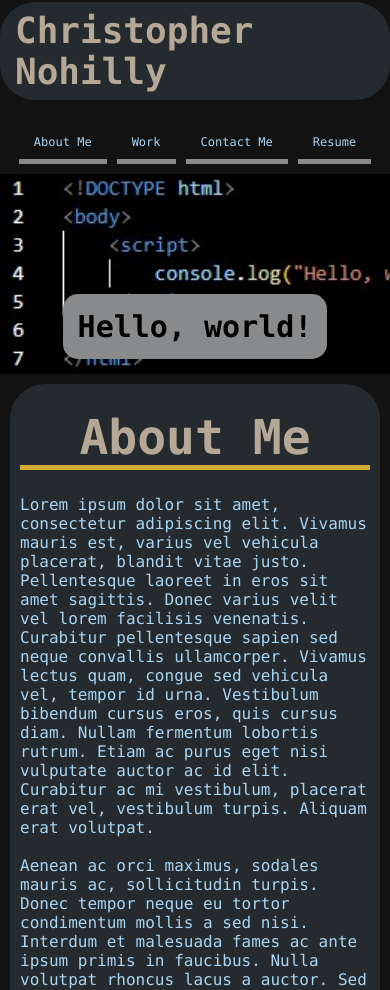
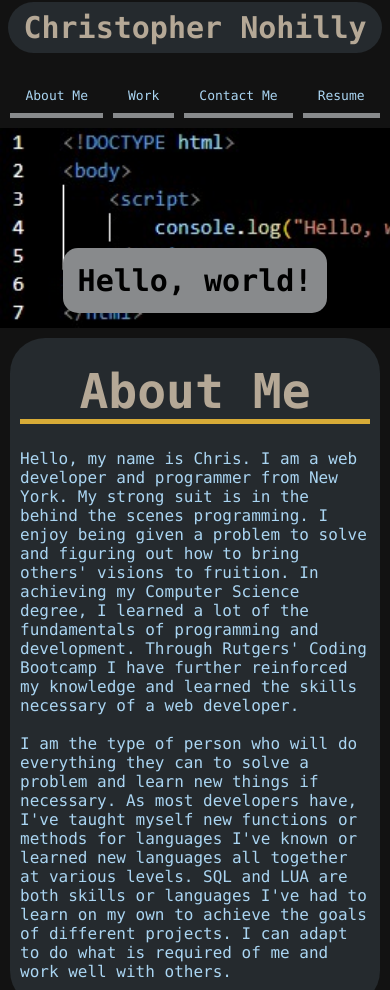
Before and after one commit to cnohilly/cnohilly-portfolio, a plain HTML site: page index.html in a window 390 px wide. Shown: the part 98-1088 px from the top of the page. Drawn offline with Linux system fonts and the light colour scheme.

Commit message:
Wrote in about me section and cleaned code

```diff
--- a/assets/css/style.css
+++ b/assets/css/style.css
@@ -1,12 +1,9 @@
 :root {
-    --nav-hover-color: #2d2d2d;
-
     --dark-primary-color: #121212;
-    --secondary-color: #f2c7aa;
+    --primary-color: #aad5f2;
+    --secondary-color: #b5a896;
+    --tertiary-color: #888a8c;
     --bracket-color: #d7ab37;
-    --heading-color: #b5a896;
-    --text-color: #aad5f2;
-    --card-outline-color: #888a8c;
 }
 
 * {
@@ -18,19 +15,18 @@
 body {
     background-color: var(--dark-primary-color);
     font-family: Consolas, 'Courier New', monospace;
-    color: var(--text-color);
+    color: var(--primary-color);
 }
 
 a {
     text-decoration: none;
     font-style: normal;
-    color: var(--text-color);
+    color: var(--primary-color);
 }
 
-/* Overlay Style Start */
-
+/* background overlay */
 .overlay {
-    background-color: var(--text-color);
+    background-color: var(--primary-color);
     opacity: 12%;
     width: 100%;
     height: 100%;
@@ -40,8 +36,6 @@ a {
     border-radius: 35px;
     z-index: -1;
 }
-
-/* Overlay Styles End */
 
 /* Flex Container */
 .flex-container {
@@ -67,6 +61,7 @@ header {
     box-shadow: 0px 0px 10px black;
 }
 
+/* flex container for personal image and name header */
 header div {
     align-items: center;
     justify-content: center;
@@ -86,10 +81,11 @@ header h1 {
     font-size: 36px;
     position: relative;
     padding: 8px 15px;
+    text-align: center;
 }
 
 header h1 a {
-    color: var(--heading-color);
+    color: var(--secondary-color);
 }
 
 header nav, .contact-menu {
@@ -105,15 +101,14 @@ header nav a, .contact-menu a {
     padding: 10px 15px;
     font-size: 1.55vw;
     margin: 5px;
-    border-bottom: 5px solid var(--card-outline-color);
+    border-bottom: 5px solid var(--tertiary-color);
     border-radius: 10px 10px 0 0;
 }
 
 header nav a:hover, .contact-menu a:hover {
-    background-color: var(--card-outline-color);
+    background-color: var(--tertiary-color);
     color: black;
 }
-
 
 /* Header Styling End */
 
@@ -130,7 +125,7 @@ header nav a:hover, .contact-menu a:hover {
 
 .hero h2 {
     font-size: 30px;
-    background: var(--card-outline-color);
+    background: var(--tertiary-color);
     padding: 15px;
     margin: 15px;
     color: black;
@@ -153,7 +148,7 @@ main section {
 }
 
 main section h2 {
-    color: var(--heading-color);
+    color: var(--secondary-color);
     font-size: 48px;
     margin: 25px 0px;
     width: 25%;
@@ -176,7 +171,7 @@ main > section > div {
     height: 150px;
     overflow: hidden;
     margin: 10px;
-    border: 5px solid var(--card-outline-color);
+    border: 5px solid var(--tertiary-color);
 }
 /* Target first card to make it bigger and give its own line */
 .card:first-of-type {
@@ -199,7 +194,7 @@ main > section > div {
     padding: 8px;
     left: 0;
     bottom: 20px;
-    background: var(--card-outline-color);
+    background: var(--tertiary-color);
     color: black;
     border-radius: 0 15px 15px 0;
 }
@@ -278,12 +273,17 @@ main > section > div {
 
 /* MEDIA QUERY FOR MOBILE PHONES AND SMALLER */
 @media screen and (max-width: 575px) {
+
+    header h1 {
+        font-size: 30px;
+    }
+
     header nav {
         margin: 20px 5px 5px 5px;
     }
 
     header nav a {
-        font-size: 12px;
+        font-size: 13px;
     }
 }
 
--- a/index.html
+++ b/index.html
@@ -42,18 +42,17 @@
             <h2>About Me</h2>
             <div class="flex-container">
                 <p>
-                    Lorem ipsum dolor sit amet, consectetur adipiscing elit. Vivamus mauris est, varius vel vehicula placerat, blandit vitae
-                    justo. Pellentesque laoreet in eros sit amet sagittis. Donec varius velit vel lorem facilisis venenatis. Curabitur
-                    pellentesque sapien sed neque convallis ullamcorper. Vivamus lectus quam, congue sed vehicula vel, tempor id urna.
-                    Vestibulum bibendum cursus eros, quis cursus diam. Nullam fermentum lobortis rutrum. Etiam ac purus eget nisi vulputate
-                    auctor ac id elit. Curabitur ac mi vestibulum, placerat erat vel, vestibulum turpis. Aliquam erat volutpat.
+                    Hello, my name is Chris. I am a web developer and programmer from New York. My strong suit is in the behind the scenes
+                    programming. I enjoy being given a problem to solve and figuring out how to bring others' visions to fruition. In
+                    achieving my Computer Science degree, I learned a lot of the fundamentals of programming and development. Through
+                    Rutgers' Coding Bootcamp I have further reinforced my knowledge and learned the skills necessary of a web developer.
                 </p>
                 <br>
                 <p>
-                    Aenean ac orci maximus, sodales mauris ac, sollicitudin turpis. Donec tempor neque eu tortor condimentum mollis a sed
-                    nisi. Interdum et malesuada fames ac ante ipsum primis in faucibus. Nulla volutpat rhoncus lacus a auctor. Sed vehicula
-                    enim lorem, ut porta massa consequat eget. Quisque at placerat nunc, ut blandit purus. Cras sed fermentum purus, nec
-                    dictum justo. Pellentesque congue urna vel nisi varius feugiat. Maecenas mattis ex ante, ac vehicula justo lobortis at.
+                    I am the type of person who will do everything they can to solve a problem and learn new things if necessary. As most
+                    developers have, I've taught myself new functions or methods for languages I've known or learned new languages all together
+                    at various levels. SQL and LUA are both skills or languages I've had to learn on my own to achieve the goals of
+                    different projects. I can adapt to do what is required of me and work well with others.
                 </p>
             </div>
         </section>
```
